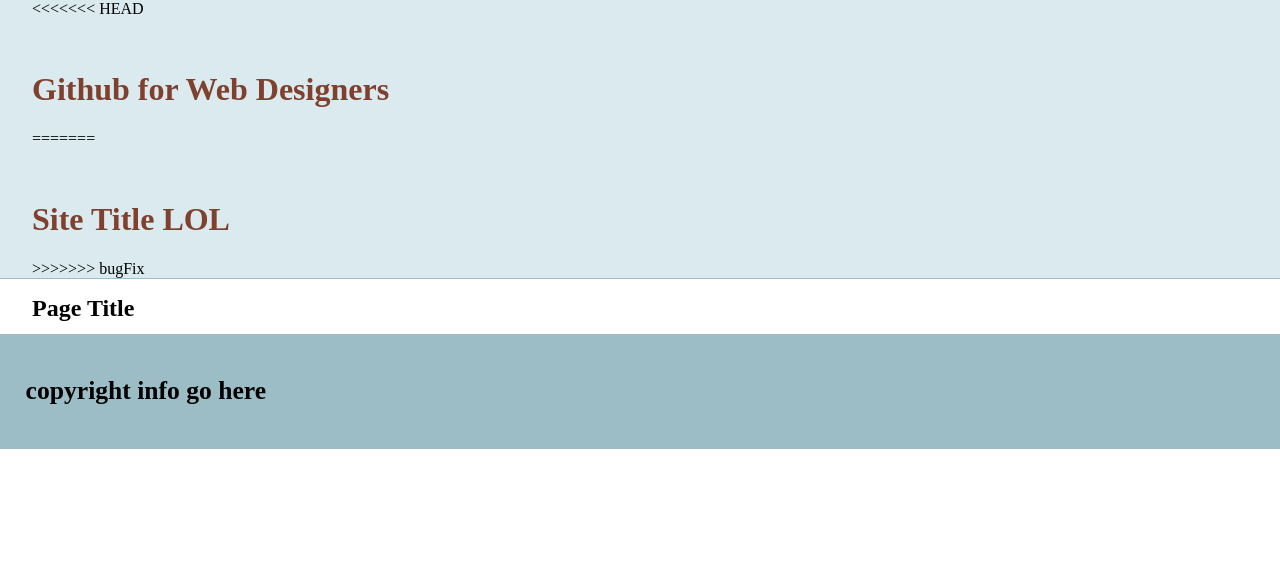
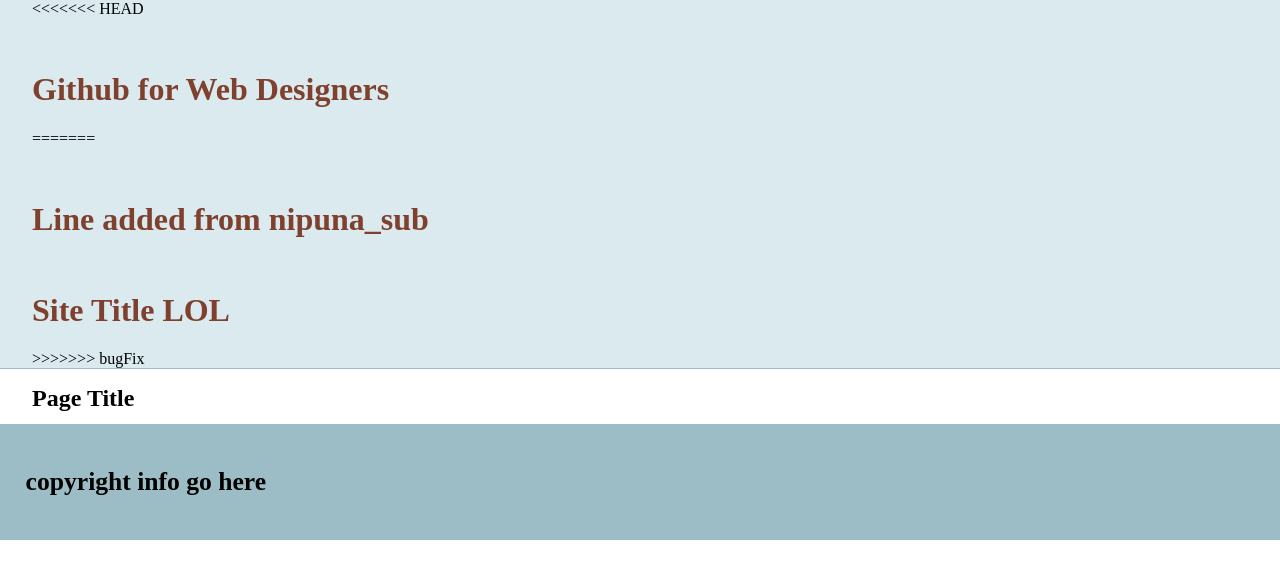
Before and after one commit to kr4ckhe4d/git-basics, a plain HTML site: page index.html in a window 1280 px wide. Drawn offline with nearby package versions, Linux system fonts and the light colour scheme.

Commit message:
Commit done from nipuna_sub genuine

```diff
--- a/index.html
+++ b/index.html
@@ -17,6 +17,7 @@
 <<<<<<< HEAD
 	<h1><span aria-hidden="true" data-icon="&#xE087;" class="github-icon"></span>Github for Web Designers</h1>
 =======
+	<h1> Line added from nipuna_sub </h1>
 	<h1>Site Title LOL</h1>
 
 >>>>>>> bugFix
```
